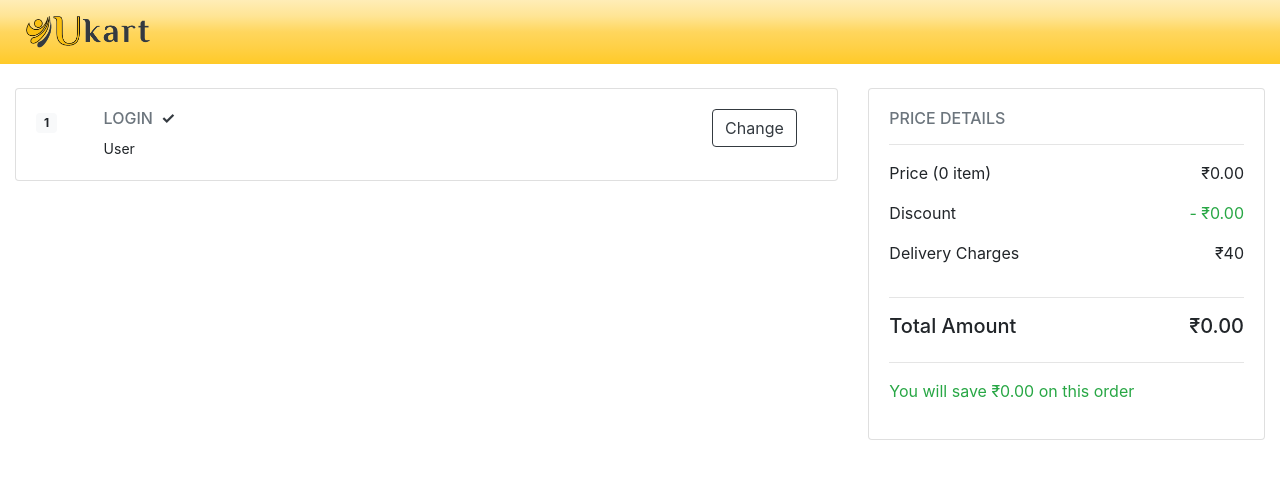
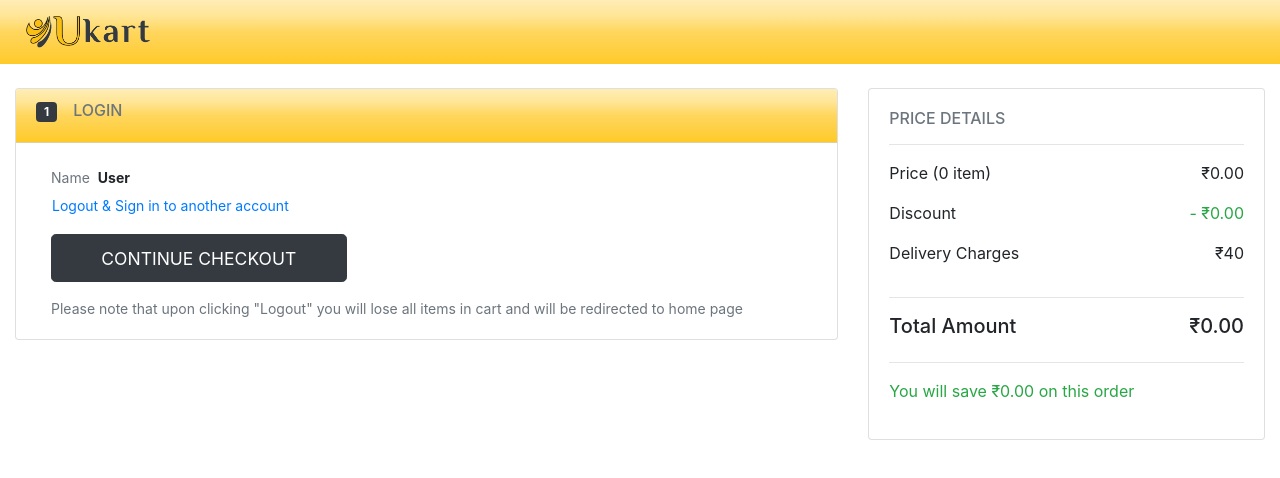
Before and after one commit to UdayakumarU/EcommerceMERN, a React (Create React App) app in the folder ReactApp/: page /checkout in a window 1280 px wide. Shown: the top 478 px of the page. Built offline with nearby package versions, Linux system fonts and the light colour scheme.

Commit message:
updated logincheck while checkout

```diff
--- a/ReactApp/src/components/checkout/loginCheck.jsx
+++ b/ReactApp/src/components/checkout/loginCheck.jsx
@@ -1,59 +1,114 @@
 import React, { Component } from 'react'
 import { connect } from 'react-redux';
+import { withRouter } from "react-router";
 
 import {Tile} from "../../library";
 import { getCustomerName } from "../../redux/customer/customer.selector";
+import { getCustomerLoginToken } from "../../redux/customer/customer.selector";
+import { getCartItems } from "../../redux/cart/cart.selector";
+import { logoutCustomer } from "../../redux/customer/customer.action";
+import { emptyCart } from "../../redux/cart/cart.action";
+import { setLoader, setErrorMessage } from "../../redux/misc/misc.action";
+import { mapCartProductsToIds } from "../../utils/cartUtils";
+import * as api from "../../api/api";
 
 const mapStateToProps = (state) => {
     return {
-        customerName : getCustomerName(state)
+        customerName : getCustomerName(state),
+        customerLoginToken : getCustomerLoginToken(state),
+        cartItems : getCartItems(state)
+    }
+};
+
+const mapDispatchToProps = (dispatch) => {
+    return {
+        logoutCustomer : () => dispatch(logoutCustomer()),
+        emptyCart : () => dispatch(emptyCart()),
+        setLoader : (status) => dispatch(setLoader(status)),
+        setErrorMessage : (errors) => dispatch(setErrorMessage(errors))
     }
 };
 
 class LoginCheck extends Component {
-    constructor(){
-        super();
-        this.state = { isChangeRequired : false }
-        this.headerContent = (
+    constructor(props){
+        super(props);
+        this.state = {
+            isChecked : this.props.checked,
+            headerContent : (
                 <h6>
-                <span class="badge badge-dark px-2 py-1">1</span>
+                    <span className="badge badge-dark px-2 py-1">1</span>
                     <span className="text-muted px-3">LOGIN</span>
                 </h6>
-        );
+            )
+        }
     }
 
-    handleChange = () =>{
-        this.setState({isChangeRequired:true})
+    logoutAndSignin = () =>{
+        const {cartItems, customerLoginToken, emptyCart, logoutCustomer, setLoader, setErrorMessage, history} = this.props;
+        const cartProductIds = mapCartProductsToIds(cartItems);
+        setLoader(true);
+        api.saveCartItems(cartProductIds, customerLoginToken).then( response => {
+            response && emptyCart();
+            logoutCustomer();
+            history.push('/');
+            setLoader(false);
+        }, reject => {
+            setErrorMessage([reject]);
+            setLoader(false);
+        });
     }
 
-    render() {
-        const {isChangeRequired} = this.state;
-        const {customerName} = this.props;
-        return (
-            <Tile
-                className="mb-3"
-                headerClass ="_primary_bg"
-                header={isChangeRequired && this.headerContent}>
-                {!isChangeRequired && (
+    toggleChange = () =>{
+        this.setState({isChecked:!this.state.isChecked})
+    }
+
+    showUncheckedLogin = () => (
+        <div className="container">
+            <div className="row">
+                <div className="col-md-5">
+                    <div className="small py-1">
+                        <span className="text-muted">Name</span>
+                        <strong className="ml-2">{this.props.customerName}</strong>
+                    </div>
+                    <button className="btn btn-link p-0" onClick={this.logoutAndSignin}><small>Logout & Sign in to another account</small></button>
+                    <button className="btn btn-dark btn-block btn-lg my-3" onClick={this.toggleChange}><small> CONTINUE CHECKOUT </small></button>
+                </div>
+            </div>
+            <div className="row">
+                <small className="col-md-12 text-muted"> Please note that upon clicking "Logout" you will lose all items in cart and will be redirected to home page</small>
+            </div>
+        </div>
+    );
+
+    showCheckedLogin = () => (
         <div className="row">
             <div className="col-md-1">
-                            <span class="badge badge-light px-2 py-1">1</span>
+                <span className="badge badge-light px-2 py-1">1</span>
             </div>
             <div className="col-md-9">
                 <h6>
                     <span className="text-muted">LOGIN</span>
                     <span className="text-dark ml-2"><strong>&#x2713;</strong></span>
                 </h6>
-                            <small>{customerName}</small>
+                <small>{this.props.customerName}</small>
             </div>
             <div className="col-md-2">
-                            <button className ="btn btn-outline-dark" onClick={this.handleChange}>Change</button>
+                <button className="btn btn-outline-dark" onClick={this.toggleChange}>Change</button>
             </div>
-                    </div>)
-                }
+        </div>
+    );
+
+    render() {
+        const {isChecked, headerContent} = this.state;
+        return (
+            <Tile
+                className="mb-3"
+                headerClass ="_primary_bg"
+                header={!isChecked && headerContent}>
+                {isChecked? this.showCheckedLogin(): this.showUncheckedLogin()}
             </Tile>
         )
     }
 }
 
-export default connect(mapStateToProps)(LoginCheck);
+export default withRouter(connect(mapStateToProps, mapDispatchToProps)(LoginCheck));
--- a/ReactApp/src/pages/checkoutPage.jsx
+++ b/ReactApp/src/pages/checkoutPage.jsx
@@ -1,18 +1,28 @@
 import React, { Component } from "react"
+import { connect } from "react-redux";
 
 import Header  from "../components/misc/header";
 import LoginCheck from "../components/checkout/loginCheck";
 import CartPriceDetails from "../components/cart/cartPriceDetail";
 
+import { getCustomerLoginStatus } from "../redux/customer/customer.selector";
+
+const mapStateToProps = (state) => {
+    return{
+        loginChecked : getCustomerLoginStatus(state)
+    }
+};
+
 class CheckoutPage extends Component {
     render() {
+        const {loginChecked} = this.props;
         return (
             <React.Fragment>
                 <Header hideCart={true} hideLogin={true}/>
                 <div className = 'container-fluid'>
                     <div className='row mt-4'>
                         <div className = "col-md-8">
-                            <LoginCheck/>
+                            <LoginCheck checked={loginChecked}/>
                         </div>
                         <div className="col-md-4">
                             <CartPriceDetails/>
@@ -24,4 +34,4 @@ class CheckoutPage extends Component {
     }
 }
 
-export default CheckoutPage;
+export default connect(mapStateToProps)(CheckoutPage);
```
Lines whose indentation alone changed are shown as unchanged.
